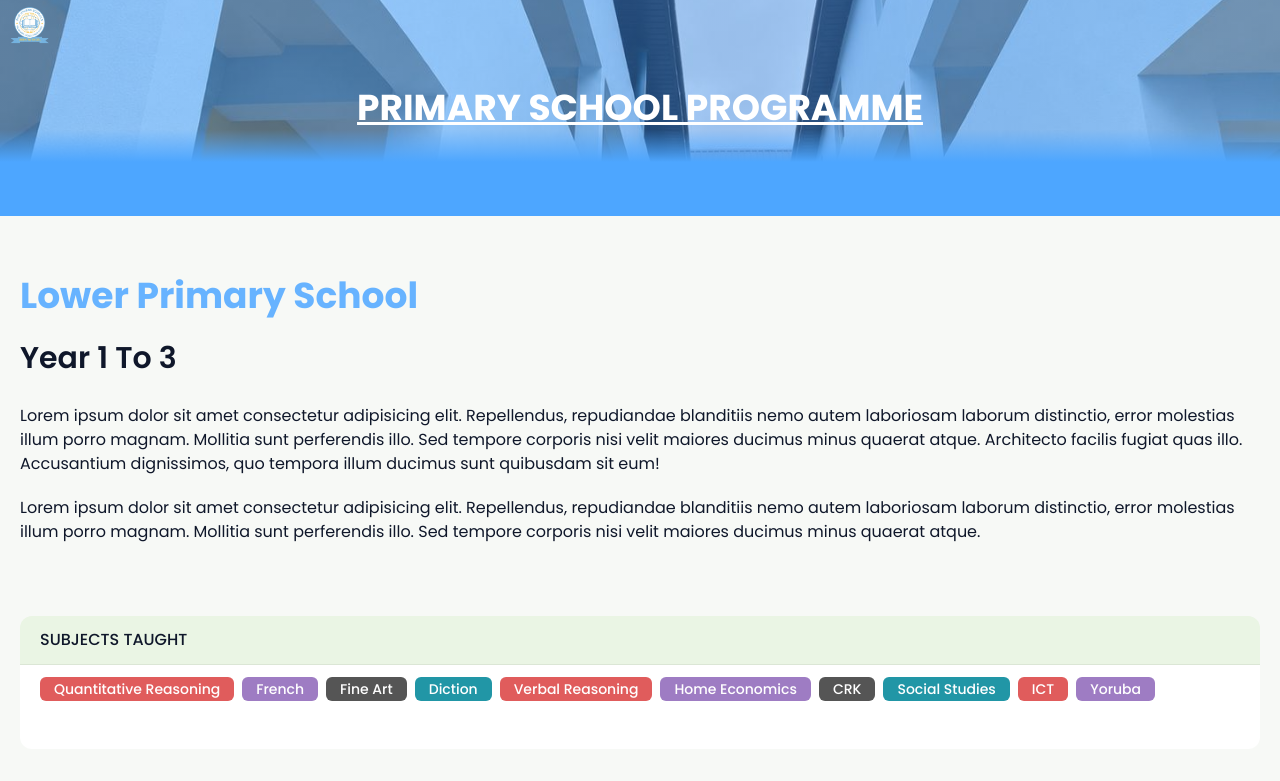
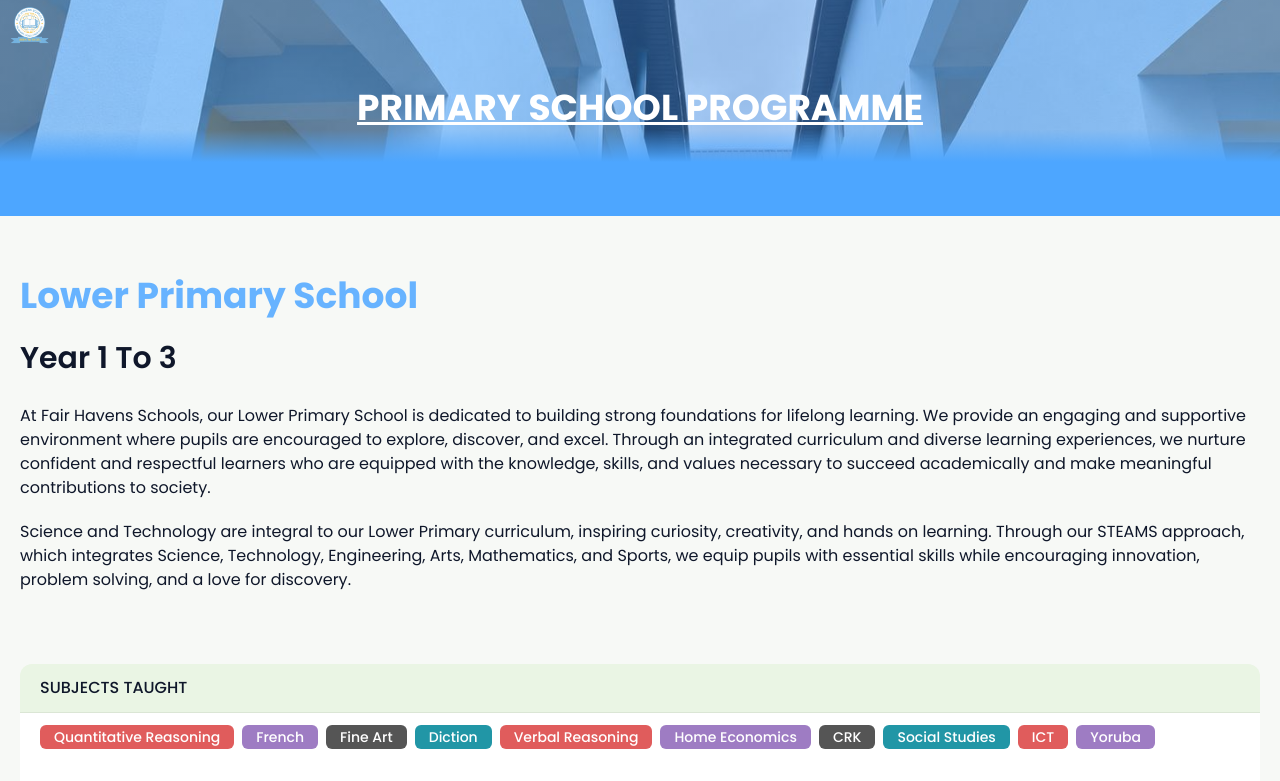
Before and after one commit to Demzy06/fair-havens-school, a React (Vite) app: page /primary-programs in a window 1280 px wide. Shown: the top 781 px of the page. Built offline with nearby package versions, Linux system fonts and the light colour scheme; some icons are missing.

Commit message:
Change text from lorem to actual texts in the school content array

```diff
--- a/src/pages/PrimaryPrograms.jsx
+++ b/src/pages/PrimaryPrograms.jsx
@@ -7,9 +7,9 @@ const lowerPrimarySchoolContent = {
   stage: "Lower Primary School",
   classType: "Year 1 To 3",
   firstParagraph:
-    "Lorem ipsum dolor sit amet consectetur adipisicing elit. Repellendus, repudiandae blanditiis nemo autem laboriosam laborum distinctio, error molestias illum porro magnam. Mollitia sunt perferendis illo. Sed tempore corporis nisi velit maiores ducimus minus quaerat atque. Architecto facilis fugiat quas illo. Accusantium dignissimos, quo tempora illum ducimus sunt quibusdam sit eum!",
+    "At Fair Havens Schools, our Lower Primary School is dedicated to building strong foundations for lifelong learning. We provide an engaging and supportive environment where pupils are encouraged to explore, discover, and excel. Through an integrated curriculum and diverse learning experiences, we nurture confident and respectful learners who are equipped with the knowledge, skills, and values necessary to succeed academically and make meaningful contributions to society.",
   secondParagraph:
-    "Lorem ipsum dolor sit amet consectetur adipisicing elit. Repellendus, repudiandae blanditiis nemo autem laboriosam laborum distinctio, error molestias illum porro magnam. Mollitia sunt perferendis illo. Sed tempore corporis nisi velit maiores ducimus minus quaerat atque.",
+    "Science and Technology are integral to our Lower Primary curriculum, inspiring curiosity, creativity, and hands on learning. Through our STEAMS approach, which integrates Science, Technology, Engineering, Arts, Mathematics, and Sports, we equip pupils with essential skills while encouraging innovation, problem solving, and a love for discovery.",
 };
 
 const lowerPrimarySubjectTaught = [
@@ -29,9 +29,9 @@ const upperPrimarySchoolContent = {
   stage: "Upper Primary School",
   classType: "Year 4 To 6",
   firstParagraph:
-    "Lorem ipsum dolor sit amet consectetur adipisicing elit. Repellendus, repudiandae blanditiis nemo autem laboriosam laborum distinctio, error molestias illum porro magnam. Mollitia sunt perferendis illo. Sed tempore corporis nisi velit maiores ducimus minus quaerat atque. Architecto facilis fugiat quas illo. Accusantium dignissimos, quo tempora illum ducimus sunt quibusdam sit eum!",
+    "In our Upper Primary School (Years 4, 5, and 6), we provide an integrated curriculum that combines the best of the Nigerian and British educational systems. We focus on the holistic development of every child, equipping pupils with essential 21st century skills while nurturing effective communication, self discipline, and respect. Through a wide range of academic and co curricular opportunities, we encourage teamwork, creativity, leadership, and personal growth.",
   secondParagraph:
-    "Lorem ipsum dolor sit amet consectetur adipisicing elit. Repellendus, repudiandae blanditiis nemo autem laboriosam laborum distinctio, error molestias illum porro magnam. Mollitia sunt perferendis illo. Sed tempore corporis nisi velit maiores ducimus minus quaerat atque.",
+    "Science, Technology, Engineering, Arts, Mathematics, and Sports (STEAMS) play a vital role in our Upper Primary curriculum, fostering critical thinking, creativity, and innovation. Through practical activities and hands on learning experiences, we provide engaging opportunities that inspire pupils to explore, discover, and apply their knowledge with confidence.",
 };
 
 const upperPrimarySubjectTaught = [
```
